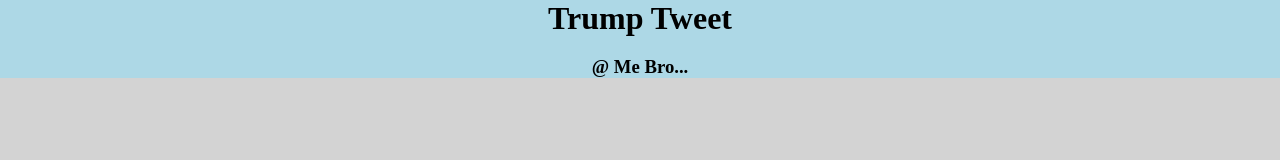
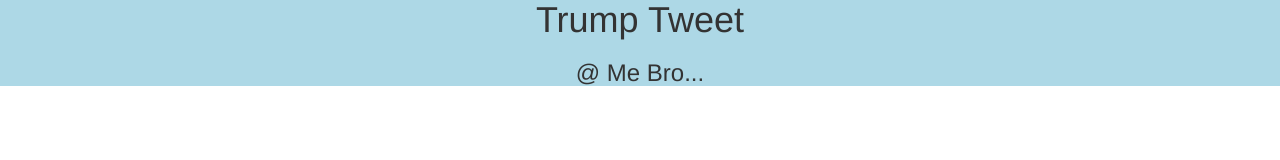
Before and after one commit to lawrencechen98/hackonthehill, a website: page public/index.html in a window 1280 px wide. Drawn offline with nearby package versions, Linux system fonts and the light colour scheme; files that its build step writes are made by us from their sources.

Commit message:
rearranged folders

```diff
--- a/public/index.html
+++ b/public/index.html
@@ -2,7 +2,15 @@
 <html>
 <head>
 	<title>TrumpTweet</title>
-	<link rel="stylesheet" type="text/css" href="style.css">
+	<link rel="stylesheet" type="text/css" href="/css/style.css">
+	<!-- Latest compiled and minified CSS -->
+	<link rel="stylesheet" href="https://maxcdn.bootstrapcdn.com/bootstrap/3.3.7/css/bootstrap.min.css" integrity="sha384-BVYiiSIFeK1dGmJRAkycuHAHRg32OmUcww7on3RYdg4Va+PmSTsz/K68vbdEjh4u" crossorigin="anonymous">
+
+	<!-- Optional theme -->
+	<link rel="stylesheet" href="https://maxcdn.bootstrapcdn.com/bootstrap/3.3.7/css/bootstrap-theme.min.css" integrity="sha384-rHyoN1iRsVXV4nD0JutlnGaslCJuC7uwjduW9SVrLvRYooPp2bWYgmgJQIXwl/Sp" crossorigin="anonymous">
+
+	<!-- Latest compiled and minified JavaScript -->
+	<script src="https://maxcdn.bootstrapcdn.com/bootstrap/3.3.7/js/bootstrap.min.js" integrity="sha384-Tc5IQib027qvyjSMfHjOMaLkfuWVxZxUPnCJA7l2mCWNIpG9mGCD8wGNIcPD7Txa" crossorigin="anonymous"></script>
 </head>
 <body>
 	<div class="header">
```
Also changed, not shown: public/css/style.css (renamed from style.css).
